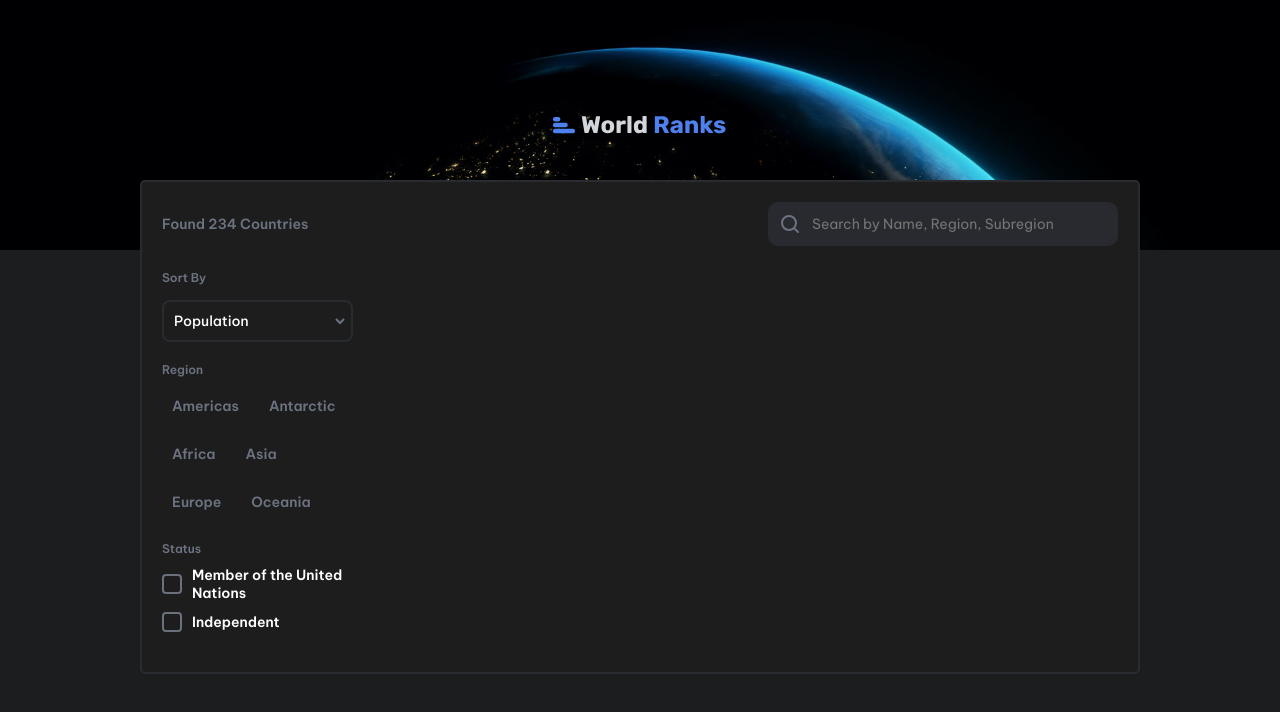
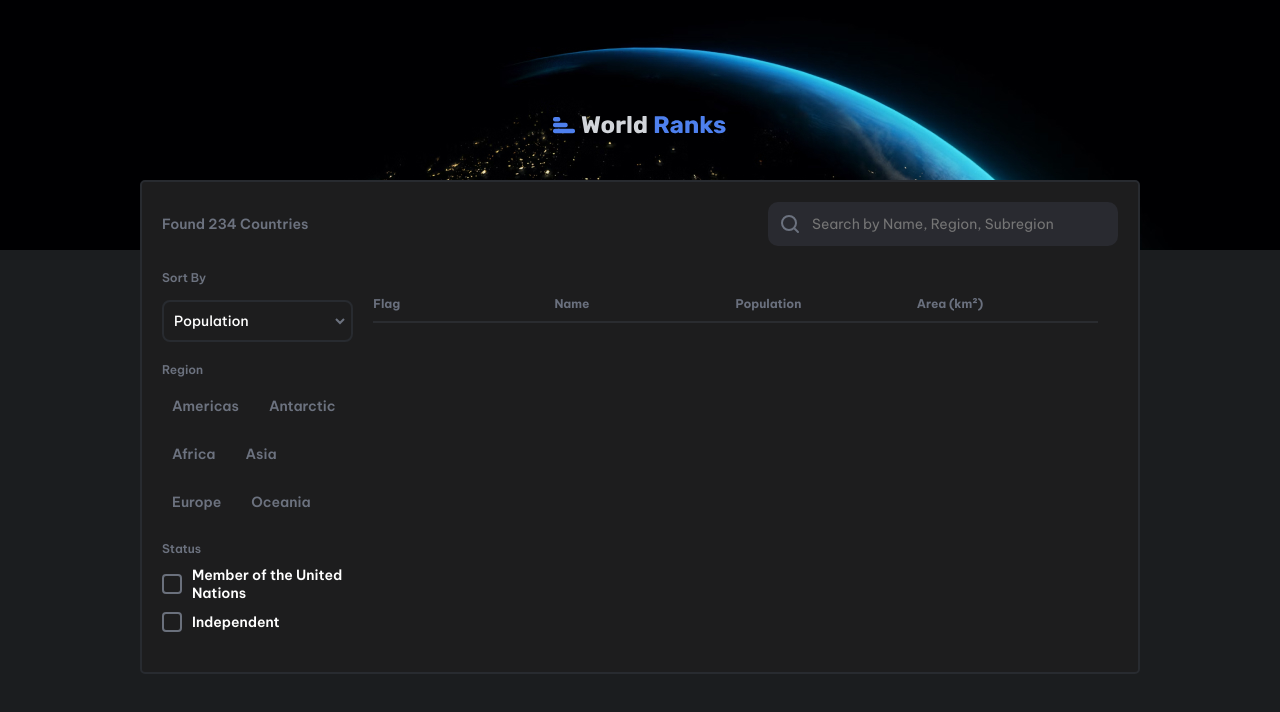
Before and after one commit to yosbergc/react-countries-directory, a React (Vite) app: page / in a window 1280 px wide. Shown: the top 712 px of the page. Built offline with nearby package versions, Linux system fonts and the light colour scheme.

Commit message:
Added countries coomponent

```diff
--- a/src/App.jsx
+++ b/src/App.jsx
@@ -5,6 +5,7 @@
 import { Sorted } from './components/Sorted/Sorted'
 import { Regions } from './components/Regions/Regions'
 import { Status } from './components/Status/Status'
+import { CountriesResult } from './components/CountriesResult/CountriesResult'
 function App() {
 
   return (
@@ -21,9 +22,7 @@
             <Regions />
             <Status />
           </section>
-          <section className="countries">
-
-          </section>
+          <CountriesResult />
         </section>
       </main>
     </>
--- /dev/null
+++ b/src/components/CountriesResult/CountriesResult.css
@@ -0,0 +1,11 @@
+.countries-result {
+    padding: 20px;
+}
+.countries-result-header {
+    display: grid;
+    grid-template-columns: 1fr 1fr 1fr 1fr;
+    color: #6a707e;
+    font-size: 0.75rem;
+    padding: 10px 0px;
+    border-bottom: 2px solid #2a2c30;
+}
--- /dev/null
+++ b/src/components/CountriesResult/CountriesResult.jsx
@@ -0,0 +1,12 @@
+import './CountriesResult.css'
+function CountriesResult() {
+    return <section className='countries-result'>
+        <section className='countries-result-header'>
+            <h4>Flag</h4>
+            <h4>Name</h4>
+            <h4>Population</h4>
+            <h4>Area (km²)</h4>
+        </section>
+    </section>
+}
+export { CountriesResult }
```
